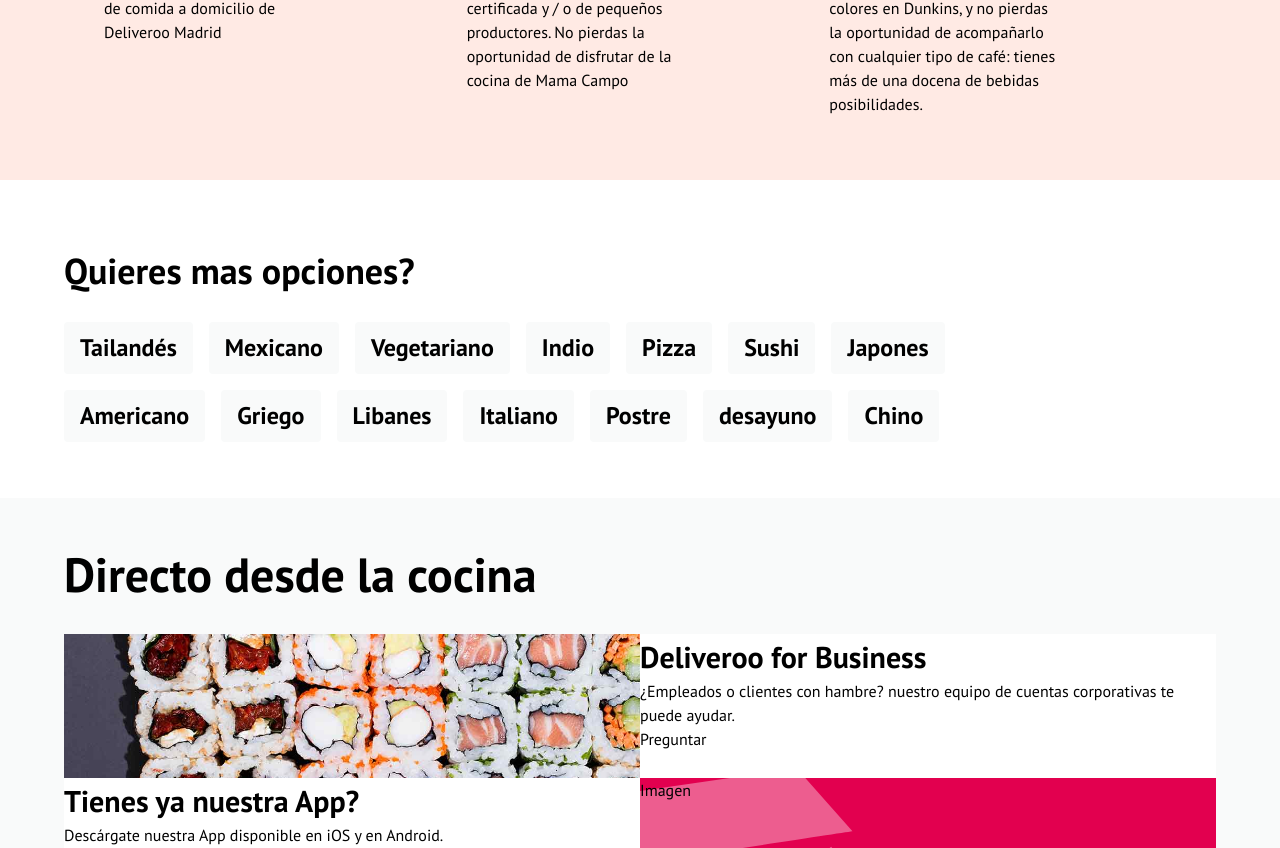
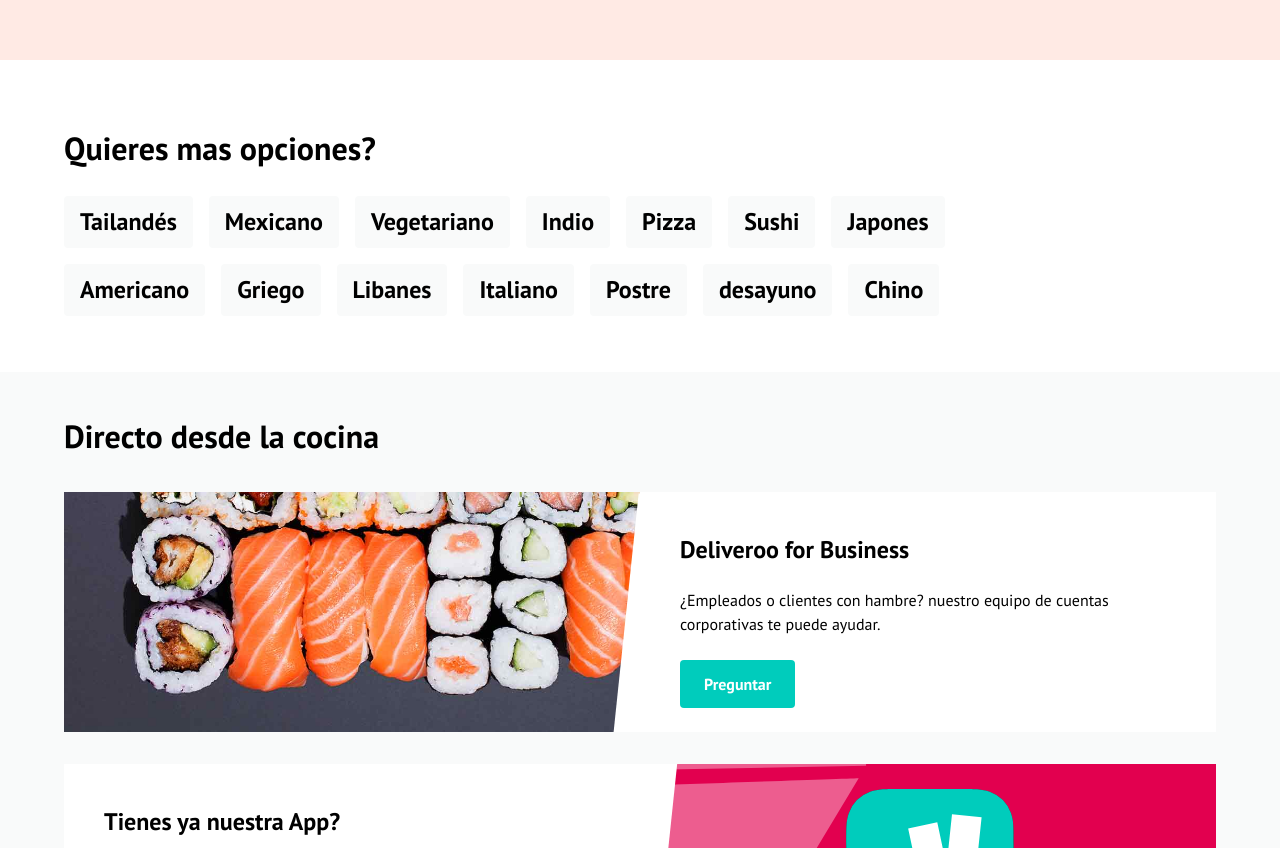
Before and after one commit to delucagerman/maquetacion-delivery, a Vue app: page / in a window 1280 px wide. Shown: the part 2820-3668 px from the top of the page. Built offline with nearby package versions, Linux system fonts and the light colour scheme.

Commit message:
tercer  commit

```diff
--- a/src/components/sections/Kitchen.vue
+++ b/src/components/sections/Kitchen.vue
@@ -1,43 +1,49 @@
 <template>
 	<div class="py-4  bg-gray-200">
 		<div class="container mx-auto px-16">
-			<h2 class="font-sans font-extrabold text-5xl my-6">
+			<h2 class="font-sans font-extrabold text-3.5xl my-6">
 				Directo desde la cocina
 			</h2>
-			<section class="h-36 flex">
+			<section class="h-60 flex my-8 relative overflow-hidden">
 				<div
-					class="bg-cover w-1/2 h-36"
+					class="path bg-cover bg-left w-1/2 h-60"
 					style="background-image: url('image/business.jpg');"
 				></div>
-				<div class="w-1/2 bg-white">
-					<h3 class="font-sans font-extrabold text-3xl">
+				<div class="w-1/2 bg-white p-10 relative triangle">
+					<h3 class="font-sans font-extrabold text-2xl mb-5">
 						Deliveroo for Business
 					</h3>
 					<p>
 						¿Empleados o clientes con hambre? nuestro equipo de
 						cuentas corporativas te puede ayudar.
 					</p>
-					<button>Preguntar</button>
+					<button
+						class="h-12 rounded px-6 mt-6 bg-green-902 hover:bg-green-901 border-1 text-white font-bold"
+					>
+						Preguntar
+					</button>
 				</div>
 			</section>
-			<section class="h-36 flex">
-				<div class="w-1/2 bg-white">
-					<h3 class="font-sans font-extrabold text-3xl">
+			<section class="h-52 flex my-8 relative overflow-hidden">
+				<div class="w-1/2 bg-white p-10">
+					<h3 class="font-sans font-extrabold text-2xl mb-5">
 						Tienes ya nuestra App?
 					</h3>
-					<p>
+					<p class="z-50">
 						Descárgate nuestra App disponible en iOS y en Android.
 					</p>
-					<div>
-						image store image google play
+					<div class="z-0">
+						<img
+							style="width:280px; margin-left:-15px; margin-top:-5px"
+							src="image/badges.png"
+							alt="logo"
+						/>
 					</div>
 				</div>
 				<div
-					class="bg-cover w-1/2"
+					class="path2 relative triangle-bottom bg-cover w-1/2 bg-center"
 					style="background-image: url('image/business2.svg');"
-				>
-					Imagen
-				</div>
+				></div>
 			</section>
 		</div>
 	</div>
@@ -47,4 +53,37 @@
 export default {};
 </script>
 
-<style lang="scss" scoped></style>
+<style scoped>
+/* .path {
+	clip-path: polygon(0 0, 100% 0, 95% 100%, 0% 100%);
+}
+.path2 {
+	clip-path: polygon(5% 0, 100% 0, 100% 100%, 0% 100%);
+} */
+.triangle::after {
+	content: '';
+	width: 40px;
+	height: 100%;
+	background: white;
+	-webkit-transform: rotate(6deg);
+	transform: rotate(6deg);
+	position: absolute;
+	right: 0;
+	top: 3px;
+	z-index: 1;
+	left: -14px;
+}
+.triangle-bottom::after {
+	content: '';
+	width: 40px;
+	height: 104%;
+	background: white;
+	-webkit-transform: rotate(6deg);
+	transform: rotate(6deg);
+	position: absolute;
+	right: 0;
+	top: -4px;
+	z-index: 1;
+	left: -14px;
+}
+</style>
--- a/src/components/sections/Options.vue
+++ b/src/components/sections/Options.vue
@@ -1,6 +1,6 @@
 <template>
 	<div class="container  mx-auto py-10 px-16">
-		<h2 class="font-sans font-extrabold text-4xl my-6">
+		<h2 class="font-sans font-extrabold text-3.5xl my-6">
 			Quieres mas opciones?
 		</h2>
 		<ul class="flex w-4/5 flex-wrap list-reset">
--- a/src/components/sections/Restaurans.vue
+++ b/src/components/sections/Restaurans.vue
@@ -1,7 +1,7 @@
 <template>
 	<div class="bg-orange-200 px-16">
-		<div class="container mx-auto px-10 py-6 pb-16">
-			<h2 class="font-sans font-extrabold text-5xl my-6">
+		<div class="container mx-auto py-6 pb-16">
+			<h2 class="font-sans font-extrabold text-3.5xl my-6">
 				A ti te encanta, nosotros te lo levamos
 			</h2>
 			<div class="grid grid-cols-1 sm:grid-cols-2 md:grid-cols-3 gap-4">
--- a/tailwind.config.js
+++ b/tailwind.config.js
@@ -72,7 +72,8 @@ module.exports = {
         700: '#2f855a',
         800: '#276749',
         900: '#22543d',
-        901: '#00a396'
+        901: '#00a396',
+        902: '#00ccbc'
       },
       teal: {
         100: '#e6fffa',
@@ -152,7 +153,9 @@ module.exports = {
       '40': '10rem',
       '45': '11rem',
       '48': '12rem',
+      '52': '13.125rem',
       '56': '14rem',
+      '60': '15rem',
       '64': '16rem',
     },
     backgroundColor: theme => theme('colors'),
@@ -268,6 +271,7 @@ module.exports = {
       xl: '1.25rem',
       '2xl': '1.5rem',
       '3xl': '1.875rem',
+      '3.5xl': '2rem',
       '4xl': '2.25rem',
       '5xl': '3rem',
       '6xl': '4rem',
```
Also changed, not shown: public/image/badges.png (added).
